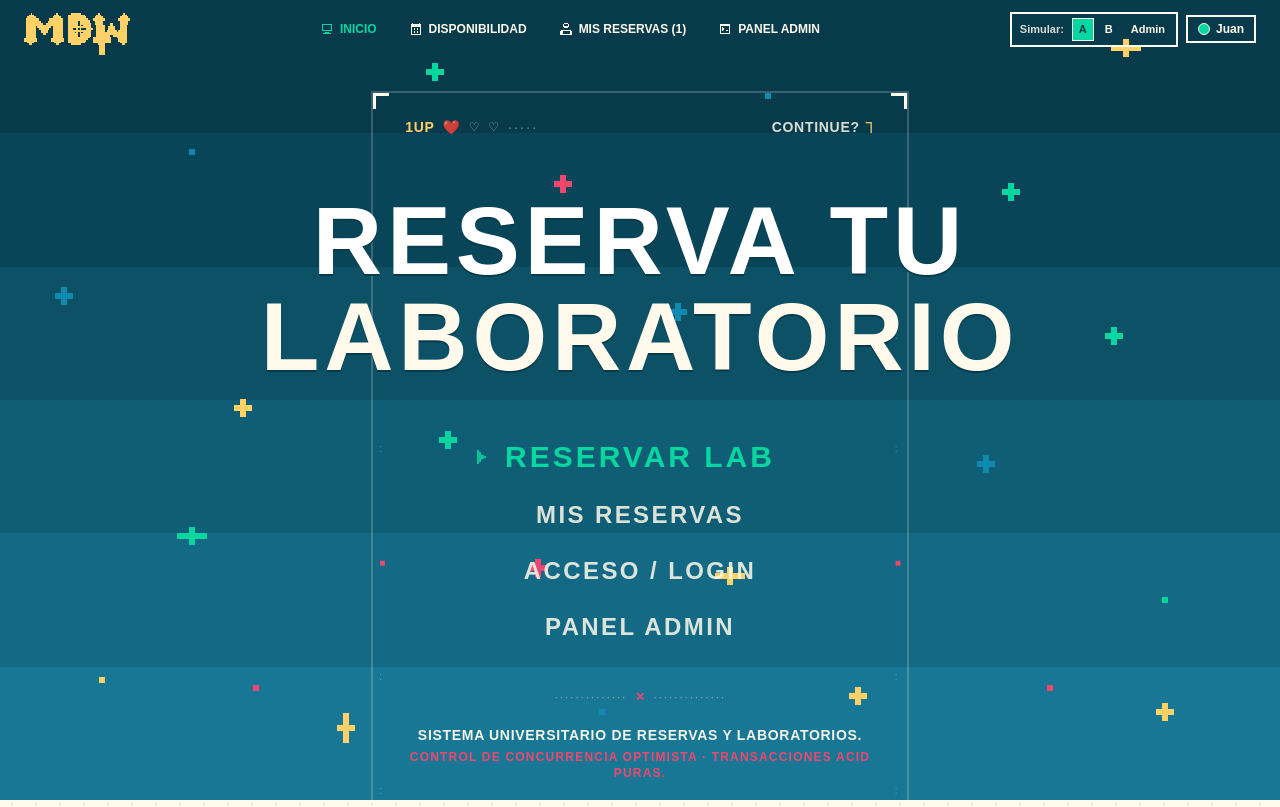
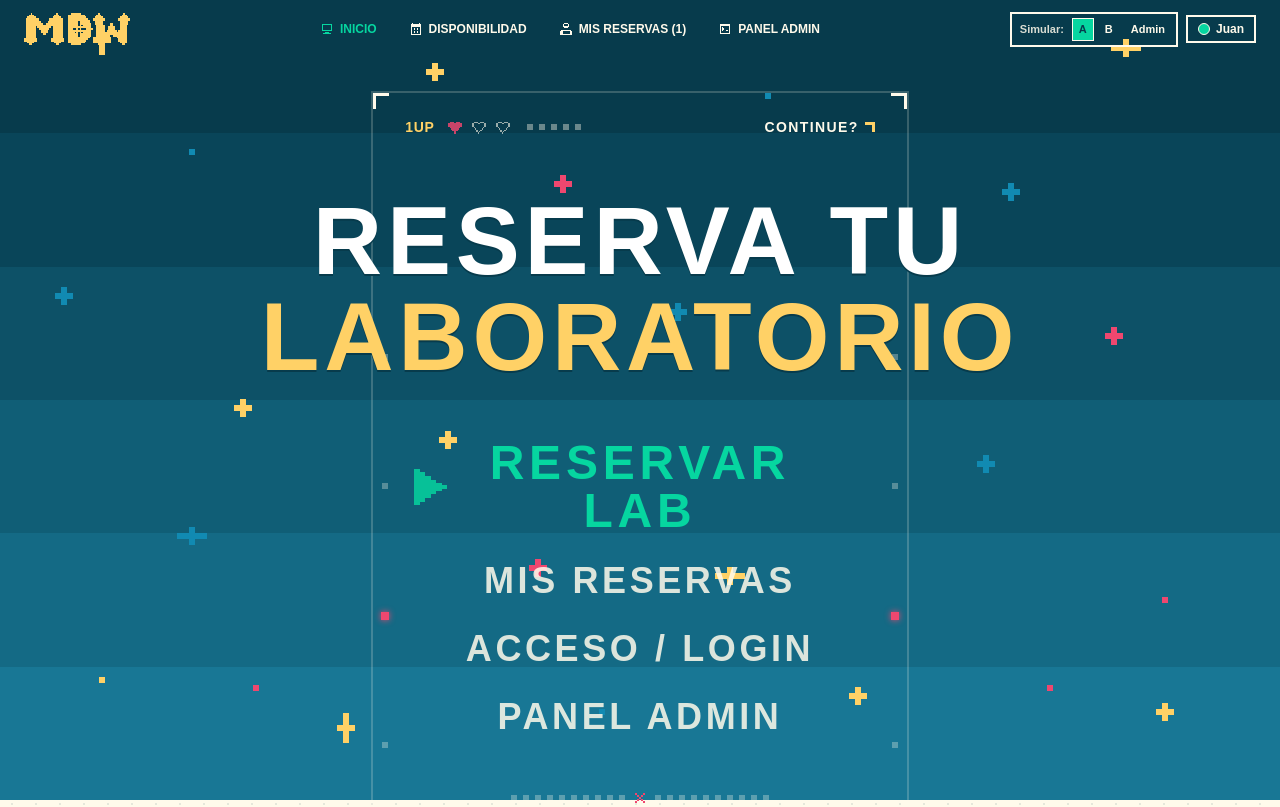
Before and after one commit to Jp160605/laboratorio_mdw, a Next.js app in the folder frontend/: page / in a window 1280 px wide. Shown: the top 807 px of the page. Built offline with nearby package versions, Linux system fonts and the light colour scheme; a web font is replaced by a local one.

Commit message:
feat(landing): reemplazar estrellas verdes, agrandar opciones x1.5, palabra Laboratorio en amarillo y HUD pixel art

```diff
--- a/frontend/src/app/page.tsx
+++ b/frontend/src/app/page.tsx
@@ -59,47 +59,58 @@ export default function LandingPage() {
             <span className="absolute bottom-0 right-0 w-4 h-4 border-b-3 border-r-3 border-[#FFFAEB]" />
 
             {/* Marcadores Laterales Punteados estilo Arcade Frame */}
-            <div className="absolute left-1.5 top-1/4 bottom-1/4 flex flex-col justify-between text-[#FFFAEB]/30 font-pixel text-[10px]">
-              <span>:</span>
-              <span>:</span>
-              <span className="text-neo-pink">■</span>
-              <span>:</span>
-              <span>:</span>
+            <div className="absolute left-2 top-1/4 bottom-1/4 flex flex-col justify-between items-center">
+              <span className="w-1.5 h-1.5 bg-[#FFFAEB]/30" />
+              <span className="w-1.5 h-1.5 bg-[#FFFAEB]/30" />
+              <span className="w-2 h-2 bg-[#EF476F] shadow-[0_0_6px_#EF476F]" />
+              <span className="w-1.5 h-1.5 bg-[#FFFAEB]/30" />
+              <span className="w-1.5 h-1.5 bg-[#FFFAEB]/30" />
             </div>
-            <div className="absolute right-1.5 top-1/4 bottom-1/4 flex flex-col justify-between text-[#FFFAEB]/30 font-pixel text-[10px]">
-              <span>:</span>
-              <span>:</span>
-              <span className="text-neo-pink">■</span>
-              <span>:</span>
-              <span>:</span>
+            <div className="absolute right-2 top-1/4 bottom-1/4 flex flex-col justify-between items-center">
+              <span className="w-1.5 h-1.5 bg-[#FFFAEB]/30" />
+              <span className="w-1.5 h-1.5 bg-[#FFFAEB]/30" />
+              <span className="w-2 h-2 bg-[#EF476F] shadow-[0_0_6px_#EF476F]" />
+              <span className="w-1.5 h-1.5 bg-[#FFFAEB]/30" />
+              <span className="w-1.5 h-1.5 bg-[#FFFAEB]/30" />
             </div>
 
-            {/* Cabecera Superior del Marco (HUD Arcade) */}
+            {/* Cabecera Superior del Marco (HUD Arcade con Pixel Art) */}
             <div className="w-full flex items-center justify-between text-[#FFFAEB] font-pixel text-xs sm:text-sm tracking-wider mb-6 sm:mb-8 pb-2">
               <div className="flex items-center gap-2">
-                <span className="font-bold text-[#FFD166]">1UP</span>
-                <span className="text-neo-pink text-sm animate-pulse">❤️</span>
-                <span className="text-[#FFFAEB]/60 text-xs">♡</span>
-                <span className="text-[#FFFAEB]/60 text-xs">♡</span>
-                <span className="text-[#FFFAEB]/40 tracking-widest hidden sm:inline">·····</span>
+                <span className="font-bold text-[#FFD166] mr-1">1UP</span>
+                {/* Corazón lleno en pixel art */}
+                <PixelIcon name="heart" size={16} color="#EF476F" className="animate-pulse" />
+                {/* Corazones vacíos en pixel art */}
+                <PixelIcon name="heart-outline" size={16} color="#FFFAEB" className="opacity-60" />
+                <PixelIcon name="heart-outline" size={16} color="#FFFAEB" className="opacity-60" />
+                {/* Fila de puntos en pixel art */}
+                <div className="hidden sm:flex items-center gap-1.5 ml-2">
+                  <span className="w-1.5 h-1.5 bg-[#FFFAEB]/40" />
+                  <span className="w-1.5 h-1.5 bg-[#FFFAEB]/40" />
+                  <span className="w-1.5 h-1.5 bg-[#FFFAEB]/40" />
+                  <span className="w-1.5 h-1.5 bg-[#FFFAEB]/40" />
+                  <span className="w-1.5 h-1.5 bg-[#FFFAEB]/40" />
+                </div>
               </div>
-              <div className="flex items-center gap-1.5 text-[#FFFAEB]/85 font-bold">
-                <span>CONTINUE?</span>
-                <span className="text-neo-yellow">⏋</span>
+              <div className="flex items-center gap-1.5 text-[#FFFAEB] font-bold">
+                <span className="tracking-widest">CONTINUE?</span>
+                <svg width={10} height={10} viewBox="0 0 10 10" fill="none" className="inline-block shrink-0">
+                  <path d="M0 0h10v10H7V3H0V0z" fill="#FFD166" />
+                </svg>
               </div>
             </div>
 
-            {/* Gran Título Centrado en 2 Líneas (Estilo GAME OVER) */}
+            {/* Gran Título Centrado en 2 Líneas (Laboratorio en Amarillo #FFD166) */}
             <div className="my-2 sm:my-4 text-center">
               <h1 className="font-pixel text-5xl sm:text-7xl lg:text-8xl font-bold uppercase text-white tracking-wider leading-[0.9] drop-shadow-[0_2px_0_#073B4C]">
                 Reserva tu
                 <br />
-                <span className="text-[#FFFAEB]">Laboratorio</span>
+                <span className="text-[#FFD166]">Laboratorio</span>
               </h1>
             </div>
 
-            {/* Menú Interactivo Vertical (Estilo RESTART / QUIT) */}
-            <div className="my-6 sm:my-8 w-full max-w-sm flex flex-col items-center space-y-3 font-pixel">
+            {/* Menú Interactivo Vertical (Tamaño x1.5 y Triángulo casi igual a la altura de la fuente) */}
+            <div className="my-6 sm:my-8 w-full max-w-lg lg:max-w-xl flex flex-col items-center space-y-3 font-pixel">
               {MENU_ITEMS.map((item, idx) => {
                 const isSelected = selectedIndex === idx;
                 return (
@@ -108,23 +119,23 @@ export default function LandingPage() {
                     type="button"
                     onClick={() => handleSelect(idx)}
                     onMouseEnter={() => setSelectedIndex(idx)}
-                    className={`group w-full flex items-center justify-center gap-3 py-1.5 text-center font-bold tracking-widest uppercase transition-all ${
+                    className={`group w-full flex items-center justify-center gap-2 sm:gap-3 py-1.5 text-center font-bold tracking-widest uppercase transition-all ${
                       isSelected
-                        ? 'text-[#06D6A0] text-2xl sm:text-3xl'
-                        : 'text-[#FFFAEB]/85 hover:text-white text-xl sm:text-2xl'
+                        ? 'text-[#06D6A0] text-3xl sm:text-4xl lg:text-5xl'
+                        : 'text-[#FFFAEB]/85 hover:text-white text-2xl sm:text-3xl lg:text-4xl'
                     }`}
                   >
-                    {/* Ícono Play Pixelado Cursor a la izquierda */}
+                    {/* Ícono Play Pixelado Cursor con altura acorde a la fuente */}
                     <span
-                      className={`inline-flex items-center justify-center transition-opacity ${
+                      className={`inline-flex items-center justify-center w-8 sm:w-10 lg:w-12 shrink-0 transition-opacity ${
                         isSelected ? 'opacity-100 text-[#06D6A0]' : 'opacity-0'
                       }`}
                     >
                       <PixelIcon
                         name="play"
-                        size={20}
+                        size={44}
                         color="#06D6A0"
-                        className="animate-pulse"
+                        className="w-7 h-7 sm:w-9 sm:h-9 lg:w-11 lg:h-11 animate-pulse"
                       />
                     </span>
 
@@ -132,7 +143,7 @@ export default function LandingPage() {
 
                     {/* Espaciador invisible para balancear y centrar el texto con el icono */}
                     <span
-                      className="inline-block w-5 opacity-0"
+                      className="inline-block w-8 sm:w-10 lg:w-12 shrink-0 opacity-0"
                       aria-hidden="true"
                     />
                   </button>
@@ -140,11 +151,22 @@ export default function LandingPage() {
               })}
             </div>
 
-            {/* Divisor Punteado Central con Cruz (Estilo del Poster) */}
-            <div className="w-full flex items-center justify-center gap-2 text-[#FFFAEB]/40 font-pixel text-xs my-2">
-              <span className="tracking-widest">··············</span>
-              <span className="text-neo-pink font-bold">✕</span>
-              <span className="tracking-widest">··············</span>
+            {/* Divisor Punteado Central con Cruz en Pixel Art */}
+            <div className="w-full flex items-center justify-center gap-2.5 my-4">
+              <div className="flex items-center gap-1.5">
+                {Array.from({ length: 10 }).map((_, i) => (
+                  <span key={`l-${i}`} className="w-1.5 h-1.5 bg-[#FFFAEB]/30" />
+                ))}
+              </div>
+              {/* Cruz Pixel Art */}
+              <svg width={10} height={10} viewBox="0 0 5 5" className="shrink-0" style={{ shapeRendering: 'crispEdges' }}>
+                <path d="M0 0h1v1H0zm4 0h1v1H4zm-1 1h1v1H3zm-2 0h1v1H1zm1 1h1v1H2zm-1 1h1v1H1zm2 0h1v1H3zm-3 1h1v1H0zm4 0h1v1H4z" fill="#EF476F" />
+              </svg>
+              <div className="flex items-center gap-1.5">
+                {Array.from({ length: 10 }).map((_, i) => (
+                  <span key={`r-${i}`} className="w-1.5 h-1.5 bg-[#FFFAEB]/30" />
+                ))}
+              </div>
             </div>
 
             {/* Lemas y Subtítulos en Dos Líneas */}
--- a/frontend/src/components/PixelIcon.tsx
+++ b/frontend/src/components/PixelIcon.tsx
@@ -21,6 +21,7 @@ export type PixelIconName =
   | 'filter'
   | 'play'
   | 'heart'
+  | 'heart-outline'
   | 'trophy'
   | 'crosshair'
   | 'gamepad';
@@ -186,14 +187,23 @@ export default function PixelIcon({
       case 'play':
         return (
           <path
-            d="M5 4h2v16H5V4zm2 2h2v12H7V6zm2 2h2v8H9V8zm2 2h2v4h-2v-4zm2 1h2v2h-2v-2z"
+            d="M4 2h3v20H4V2zm3 2h3v16H7V4zm3 2h3v12h-3V6zm3 2h3v8h-3V8zm3 2h3v4h-3v-4zm3 1h3v2h-3v-2z"
             fill={color}
           />
         );
       case 'heart':
         return (
           <path
-            d="M5 4h5v2H5V4zm9 0h5v2h-5V4zM3 6h18v4H3V6zm2 4h14v2H5v-2zm2 2h10v2H7v-2zm2 2h6v2H9v-2zm2 2h2v2h-2v-2z"
+            d="M4 4h6v2H4V4zm10 0h6v2h-6V4zM2 6h20v6H2V6zm2 6h16v2H4v-2zm2 2h12v2H6v-2zm2 2h8v2H8v-2zm2 2h4v2h-4v-2zm1 2h2v2h-2v-2z"
+            fill={color}
+          />
+        );
+      case 'heart-outline':
+        return (
+          <path
+            fillRule="evenodd"
+            clipRule="evenodd"
+            d="M4 4h6v2H4V4zm10 0h6v2h-6V4zM2 6h2v6H2V6zm20 6h-2V6h2v6zm-2 2h-2v-2h2v2zm-2 2h-2v-2h2v2zm-2 2h-2v-2h2v2zm-2 2h-2v-2h2v2zm-2 2h-2v-2h2v2zm-2-2h-2v-2h2v2zm-2-2H8v-2h2v2zm-2-2H6v-2h2v2zm-2-2H4v-2h2v2zm6-8h4v2h-4V6z"
             fill={color}
           />
         );
--- a/frontend/src/components/PixelSkyBackground.tsx
+++ b/frontend/src/components/PixelSkyBackground.tsx
@@ -3,7 +3,7 @@
 import React from 'react';
 
 type StarType = 'cross-vertical' | 'cross-horizontal' | 'dot-to-cross';
-type StarColor = '#118AB2' | '#EF476F' | '#FFD166' | '#06D6A0';
+type StarColor = '#118AB2' | '#EF476F' | '#FFD166';
 
 interface StarConfig {
   id: number;
@@ -18,30 +18,30 @@ interface StarConfig {
 const STARS: StarConfig[] = [
   // Franja 1 (0% - 16.6%)
   { id: 1, top: '5%', left: '8%', color: '#FFD166', type: 'cross-vertical', delay: '0s' },
-  { id: 2, top: '9%', left: '34%', color: '#06D6A0', type: 'dot-to-cross', delay: '1.1s' },
+  { id: 2, top: '9%', left: '34%', color: '#FFD166', type: 'dot-to-cross', delay: '1.1s' },
   { id: 3, top: '12%', left: '60%', color: '#118AB2', type: 'dot-to-cross', delay: '2.2s' },
   { id: 4, top: '6%', left: '88%', color: '#FFD166', type: 'cross-horizontal', delay: '0.7s' },
 
   // Franja 2 (16.6% - 33.3%)
   { id: 5, top: '19%', left: '15%', color: '#118AB2', type: 'dot-to-cross', delay: '1.8s' },
   { id: 6, top: '23%', left: '44%', color: '#EF476F', type: 'dot-to-cross', delay: '0.4s' },
-  { id: 7, top: '24%', left: '79%', color: '#06D6A0', type: 'cross-vertical', delay: '1.5s' },
+  { id: 7, top: '24%', left: '79%', color: '#118AB2', type: 'cross-vertical', delay: '1.5s' },
 
   // Franja 3 (33.3% - 50%)
   { id: 8, top: '37%', left: '5%', color: '#118AB2', type: 'dot-to-cross', delay: '2.6s' },
   { id: 9, top: '39%', left: '53%', color: '#118AB2', type: 'dot-to-cross', delay: '0.9s' },
-  { id: 10, top: '42%', left: '87%', color: '#06D6A0', type: 'cross-horizontal', delay: '1.9s' },
+  { id: 10, top: '42%', left: '87%', color: '#EF476F', type: 'cross-horizontal', delay: '1.9s' },
 
   // Franja 4 (50% - 66.6%)
   { id: 11, top: '51%', left: '19%', color: '#FFD166', type: 'dot-to-cross', delay: '0.3s' },
-  { id: 12, top: '55%', left: '35%', color: '#06D6A0', type: 'cross-vertical', delay: '1.4s' },
+  { id: 12, top: '55%', left: '35%', color: '#FFD166', type: 'cross-vertical', delay: '1.4s' },
   { id: 13, top: '58%', left: '77%', color: '#118AB2', type: 'dot-to-cross', delay: '2.7s' },
 
   // Franja 5 (66.6% - 83.3%)
-  { id: 14, top: '67%', left: '15%', color: '#06D6A0', type: 'cross-horizontal', delay: '0.8s' },
+  { id: 14, top: '67%', left: '15%', color: '#118AB2', type: 'cross-horizontal', delay: '0.8s' },
   { id: 15, top: '71%', left: '42%', color: '#EF476F', type: 'cross-vertical', delay: '2.0s' },
   { id: 16, top: '72%', left: '57%', color: '#FFD166', type: 'cross-horizontal', delay: '0.2s' },
-  { id: 17, top: '75%', left: '91%', color: '#06D6A0', type: 'dot-to-cross', delay: '1.7s' },
+  { id: 17, top: '75%', left: '91%', color: '#EF476F', type: 'dot-to-cross', delay: '1.7s' },
 
   // Franja 6 (83.3% - 100%)
   { id: 18, top: '85%', left: '8%', color: '#FFD166', type: 'dot-to-cross', delay: '1.2s' },
```
